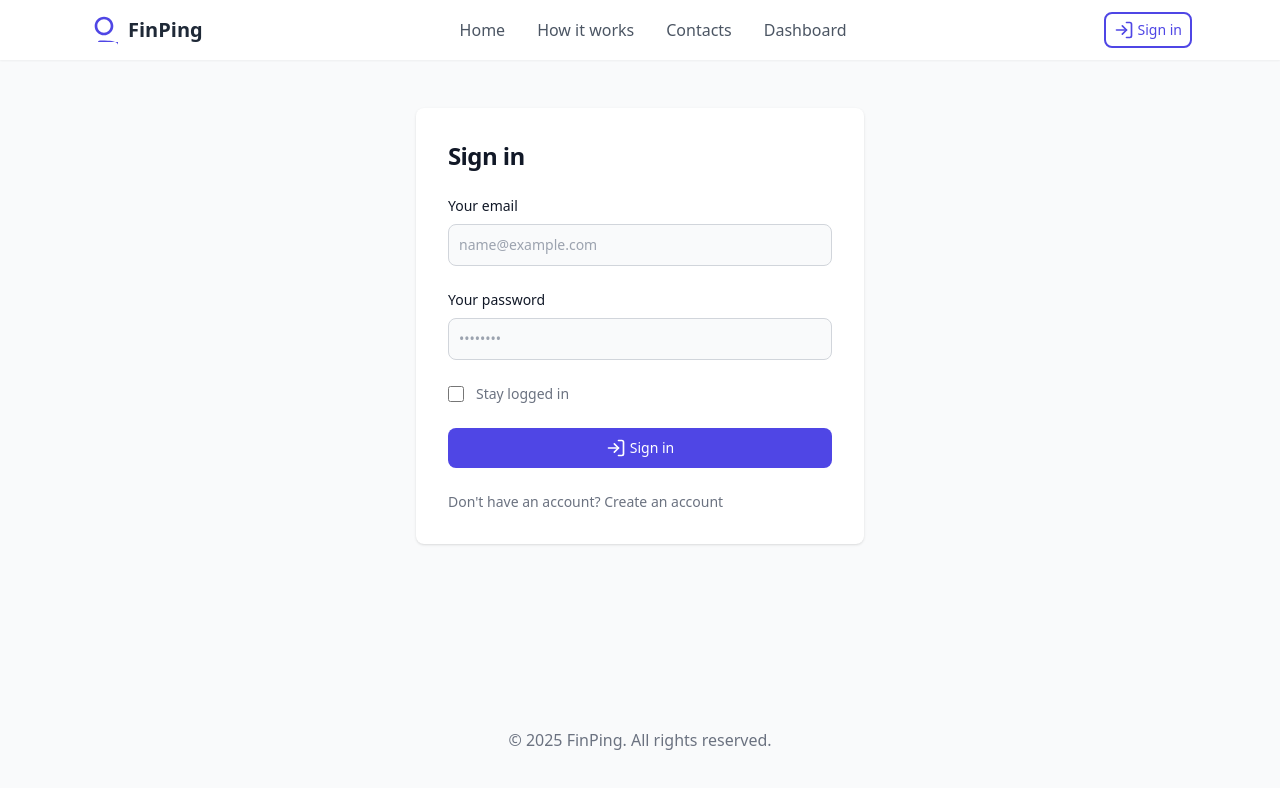
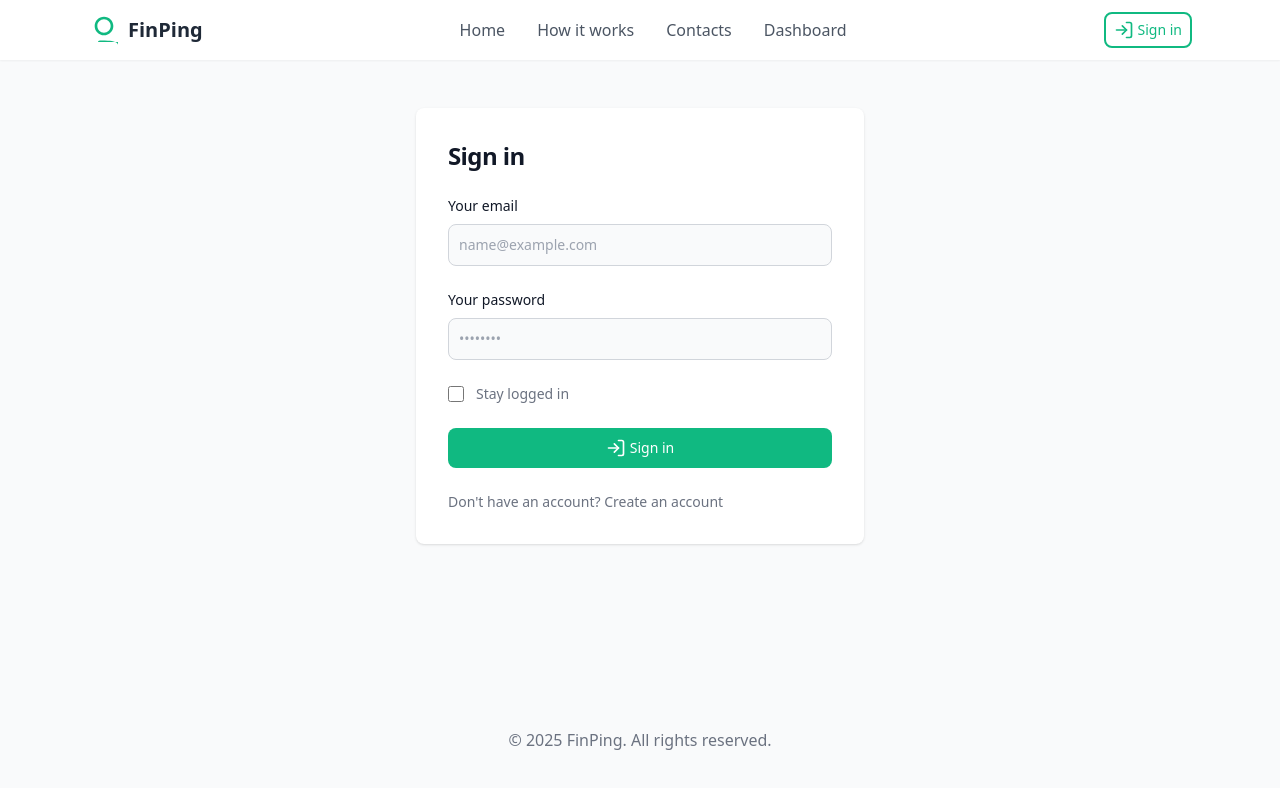
Before and after one commit to StrekanovAlexander/saas-finping, a React (Vite) app in the folder frontend/: page /user/sign-in in a window 1280 px wide. Shown: the top 788 px of the page. Built offline with nearby package versions, Linux system fonts and the light colour scheme.

Commit message:
rebuilded: color schema

```diff
--- a/frontend/src/components/forms/elements/Button.jsx
+++ b/frontend/src/components/forms/elements/Button.jsx
@@ -14,7 +14,7 @@ export default function({ title, icon }) {
     }
 
     return (
-        <button type="submit" className="flex justify-center w-full text-white bg-indigo-600 hover:bg-indigo-700 focus:ring-4 focus:outline-none focus:ring-indigo-300 font-medium rounded-lg text-sm px-5 py-2.5 text-center dark:bg-indigo-600 dark:hover:bg-indigo-700 dark:focus:ring-indigo-800 transition">
+        <button type="submit" className="flex justify-center w-full text-white bg-emerald-500 hover:bg-emerald-600 focus:ring-4 focus:outline-none focus:ring-indigo-300 font-medium rounded-lg text-sm px-5 py-2.5 text-center dark:bg-indigo-600 dark:hover:bg-indigo-700 dark:focus:ring-indigo-800 transition">
             { iconBtn } { title }
         </button>
     )
--- a/frontend/src/components/forms/elements/LinkBtn.jsx
+++ b/frontend/src/components/forms/elements/LinkBtn.jsx
@@ -13,7 +13,7 @@ export default function({ title, icon, url, hidden }) {
             iconBtn = null;
     }
 
-    const classOptions = "flex justify-center align-center w-full text-indigo-600 bg-white border-2 border-indigo-600 rounded-lg text-sm hover:bg-indigo-700 hover:text-white transition py-1.5 px-2";
+    const classOptions = "flex justify-center align-center w-full text-emerald-500 bg-white border-2 border-emerald-500 rounded-lg text-sm hover:bg-emerald-600 hover:border-emerald-600 hover:text-white transition py-1.5 px-2";
 
     return (
         <a href={ url } title="Sign in" className={ hidden ? 'hidden md:' + classOptions : classOptions }>
--- a/frontend/src/components/header/Logo.jsx
+++ b/frontend/src/components/header/Logo.jsx
@@ -1,7 +1,7 @@
 export default function () {
     return (
         <div className="flex items-center space-x-2">
-            <svg xmlns="http://www.w3.org/2000/svg" viewBox="0 0 24 24" fill="#4F46E5" width="32px" height="32px">
+            <svg xmlns="http://www.w3.org/2000/svg" viewBox="0 0 24 24" fill="#10b981" width="32px" height="32px">
                 <path d="M12 2C8.13 2 5 5.13 5 9c0 3.87 3.13 7 7 7s7-3.13 7-7c0-3.87-3.13-7-7-7zm0 12c-2.76 0-5-2.24-5-5s2.24-5 5-5 5 2.24 5 5-2.24 5-5 5zm10.5 9c0-1.66-3.34-3-7.5-3S7.5 19.34 7.5 21H22.5z"/>
             </svg>
             <span className="text-xl font-bold text-gray-800">FinPing</span>
```
